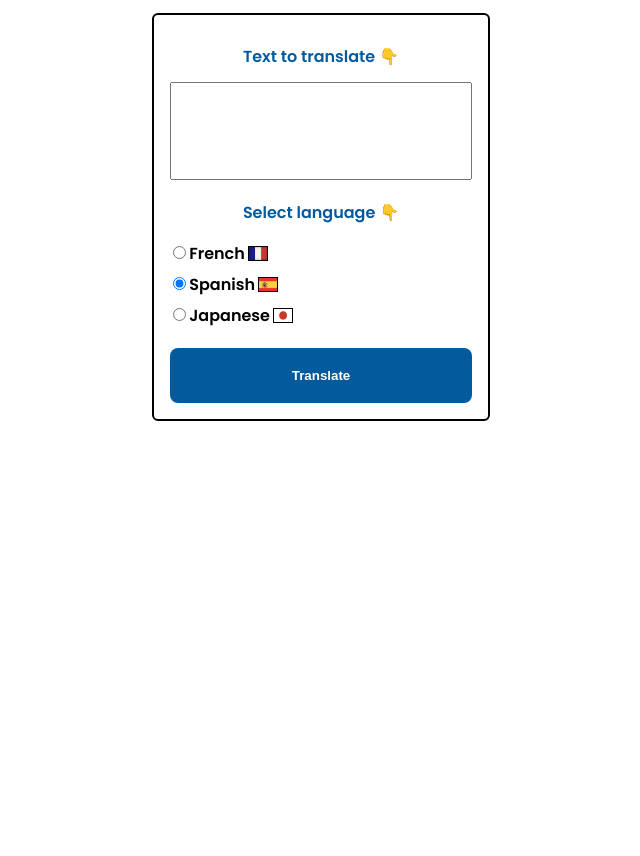
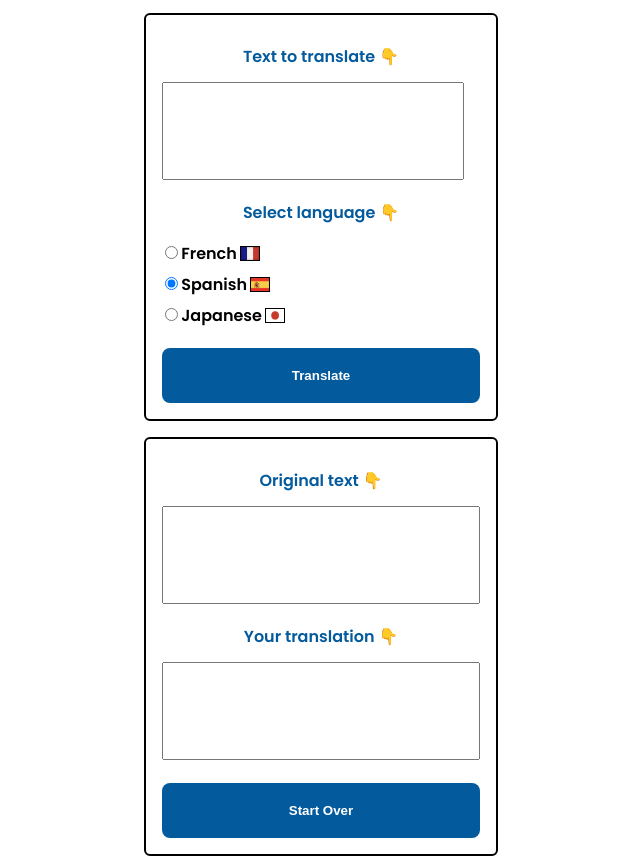
Before and after one commit to hennasingh/PollyGlot, a website: page index.html in a window 1280 px wide. Shown: the part 159-1015 px from the top of the page, without its empty margins (319-959 px from the left). Before the commit the page ends 800 px from the top, so only its background shows below. Drawn offline with Linux system fonts and the light colour scheme.

Commit message:
updated UI to show original and translated text along with start over button

```diff
--- a/index.css
+++ b/index.css
@@ -49,7 +49,7 @@ header p {
     font-weight: 600;
 }
 
-#translate-section {
+#translate-section, #output-section {
     border: 2.5px solid black;
     border-radius: 6px;
     padding: 1rem;
@@ -86,10 +86,6 @@ textarea {
     display: flex;
 }
 
-.output {
-    display: none;
-}
-
 button {
   border-radius: 8px;
   border: 1px solid transparent;
--- a/index.html
+++ b/index.html
@@ -16,7 +16,7 @@
     <meta property="og:title" content="PollyGlot, language translation">
     <meta property="og:description"
         content="PollyGlot. Language translation in Spanish, French and Japanese. Languages, Spain, France, Japan, Travel and Speak">
-    <meta property="og:url" content="https://hennasingh.github.io/Potterville/">
+    <meta property="og:url" content="https://pollyglot-lyart.vercel.app/">
     <meta property="og:site_name" content="PollyGlot, Perfect Translation Everytime">
     <meta name="author" content="Henna Singh">
 
@@ -70,14 +70,22 @@
                     <img src="./assets/jpn-flag.png" alt="Japan flag">
                 </label>
             </div>
-            <div class="output">
+            <button id="btn-translate">Translate</button>
+        </section>
+        <section id="output-section">
+            <div>
+                <p class="input">Original text 👇</p>
+                <textarea name="lang-output" id="lang-output" rows="5" cols="35"></textarea>
+            </div>
+            <div>
                 <p class="input">Your translation 👇</p>
                 <textarea name="lang-output" id="lang-output" rows="5" cols="35"></textarea>
             </div>
-            <button id="btn-translate">Translate</button>
+            <button id="btn-start-over">Start Over</button>
         </section>
 
     </main>
 
     <script src="index.js" type="module"></script>
+
 </html>
```
